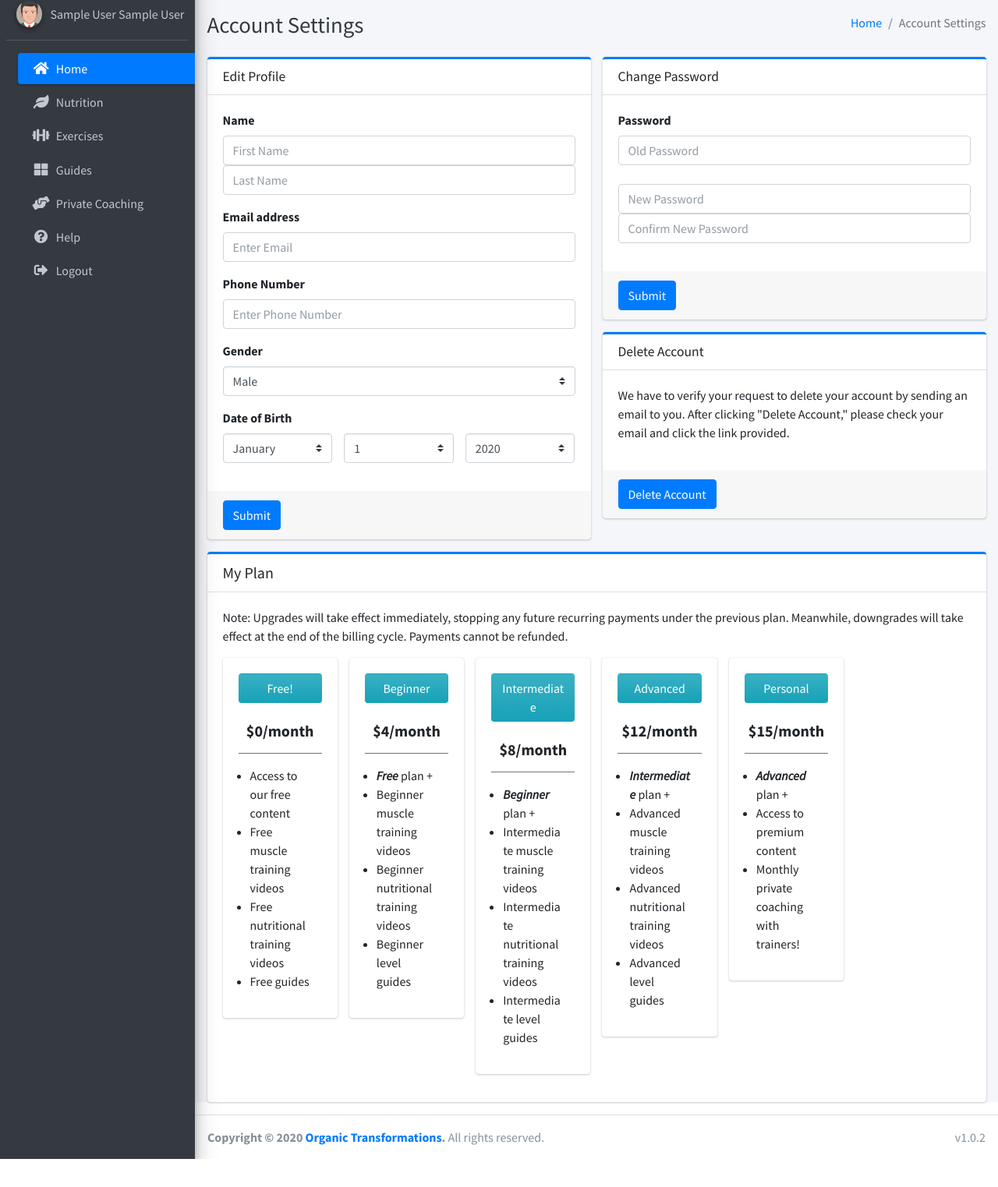
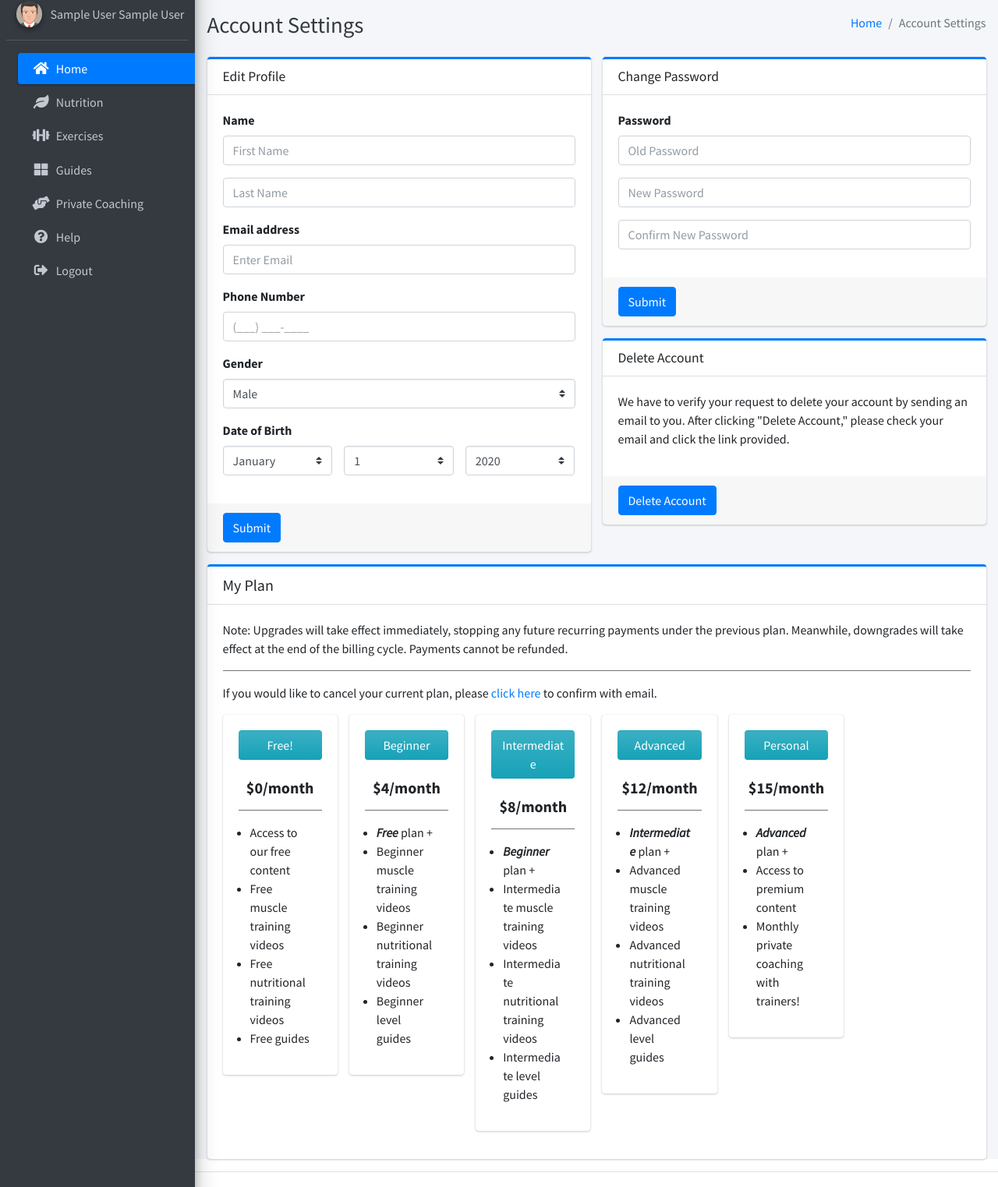
Before and after one commit to reynolj/OrganicTransformations, a PHP site: page /account_settings.php in a window 1280 px wide. Shown: the part 72-1595 px from the top of the page at 78% size. Before the commit the page ends 1559 px from the top, so only its background shows below. Run offline with PHP 8.4, Linux system fonts and the light colour scheme; the visitor is signed in with stand-in values (Sample User, id 1); some libraries are stand-ins or nearby versions.

Commit message:
changes to account settings

```diff
--- a/pn/account_settings.php
+++ b/pn/account_settings.php
@@ -1,11 +1,18 @@
 <?php
-// require("api/auth/login_check.php"); //Make sure the users is logged in
+require("api/auth/login_check.php"); //Make sure the users is logged in
 $title = "OT | Home"; //Set the browser title
 $highlight = "index"; //Select which tab in the navigation to highlight
 require("structure/top.php"); //Include the sidebar HTML
 ?>
 
 <head>
+  <script type="text/javascript">
+    <!-- Put Javascript Here -->
+  </script>
+
+  <script src="AdminLTE/plugins/moment/moment.min.js"></script>
+  <script src="AdminLTE/plugins/inputmask/min/jquery.inputmask.bundle.min.js"></script>
+
   <style>
     ul {
       margin: 15px;
@@ -14,9 +21,7 @@ ul {
   </style>
 </head>
 
-  <scrip type="text/javascript">
-    <!-- Put Javascript Here -->
-  </scrip>
+
 
   <!-- Content Wrapper. Contains page content -->
   <div class="content-wrapper">
@@ -52,8 +57,10 @@ ul {
                     <div class="card-body">
                       <div class="form-group">
                         <label for="first_name last_name">Name</label>
-                        <input type="first_name" class="form-control" id="first_name" placeholder="First Name">
-                        <input type="last_name" class="form-control" id="last_name" placeholder="Last Name">
+                        <input type="text" class="form-control" id="first_name" placeholder="First Name">
+                      </div>
+                      <div class="form-group">
+                        <input type="text" class="form-control" id="last_name" placeholder="Last Name">
                       </div>
 
                       <div class="form-group">
@@ -63,7 +70,7 @@ ul {
 
                       <div class="form-group">
                         <label for="phone_number">Phone Number</label>
-                        <input type="phone_number" class="form-control" id="phone_number" placeholder="Enter Phone Number">
+                        <input type="text" class="form-control" data-inputmask="&quot;mask&quot;: &quot;(999) 999-9999&quot;" data-mask="" im-insert="true" placeholder="(___) ___-____">
                       </div>
 
                       <div class="form-group">
@@ -246,9 +253,13 @@ ul {
                     <div class="card-body">
                       <div class="form-group">
                         <label for="new_password">Password</label>
-                        <input type="password" class="form-control" id="password" placeholder="Old Password"></br>
-                        <input type="new_password" class="form-control" id="new_password" placeholder="New Password">
-                        <input type="new_password" class="form-control" id="new_password" placeholder="Confirm New Password">
+                        <input type="password" class="form-control" id="password" placeholder="Old Password">
+                      </div>
+                      <div class="form-group">
+                        <input type="password" class="form-control" id="new_password" placeholder="New Password">
+                      </div>
+                      <div class="form-group">
+                        <input type="password" class="form-control" id="new_password" placeholder="Confirm New Password">
                       </div>
                     </div> <!-- /.card-body -->
 
@@ -284,6 +295,8 @@ ul {
             <div class="card-body">
               <!-- Place page content here -->
 			  <p>Note: Upgrades will take effect immediately, stopping any future recurring payments under the previous plan. Meanwhile, downgrades will take effect at the end of the billing cycle. Payments cannot be refunded.</p>
+              <hr noshade></hr noshade>
+              <p>If you would like to cancel your current plan, please <a href="#">click here</a> to confirm with email.</p>
               <div class="row">
                 <div class="col-md-2">
                     <div class="card card-primary">
--- a/pn/template.php
+++ b/pn/template.php
@@ -1,13 +1,13 @@
 <?php
-// require("api/auth/login_check.php"); //Make sure the users is logged in
+require("api/auth/login_check.php"); //Make sure the users is logged in
 $title = "OT | Home"; //Set the browser title
 $highlight = "index"; //Select which tab in the navigation to highlight
 require("structure/top.php"); //Include the sidebar HTML
 ?>
 
-  <scrip type="text/javascript">
+  <script type="text/javascript">
     <!-- Put Javascript Here -->
-  </scrip>
+  </script>
 
   <!-- Content Wrapper. Contains page content -->
   <div class="content-wrapper">
```
Lines whose indentation alone changed are shown as unchanged.
